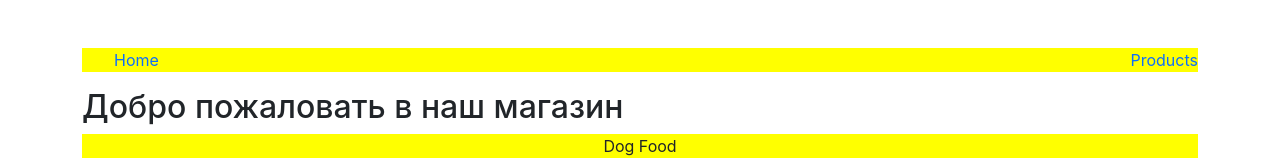
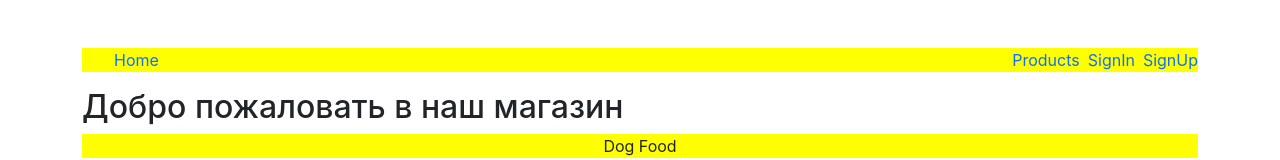
Before and after one commit to lev33/dogfood, a React (Create React App) app: page / in a window 1280 px wide. Shown: the top 160 px of the page. Built offline with nearby package versions, Linux system fonts and the light colour scheme.

Commit message:
add /signin and /signup routes

```diff
--- a/src/components/Header/Header.jsx
+++ b/src/components/Header/Header.jsx
@@ -18,6 +18,22 @@ export function Header() {
               Products
             </NavLink>
           </li>
+          <li>
+            <NavLink
+              className={({ isActive }) => classNames({ [headerStyles.activeLink]: isActive })}
+              to="/signin"
+            >
+              SignIn
+            </NavLink>
+          </li>
+          <li>
+            <NavLink
+              className={({ isActive }) => classNames({ [headerStyles.activeLink]: isActive })}
+              to="/signup"
+            >
+              SignUp
+            </NavLink>
+          </li>
         </ul>
       </nav>
     </header>
--- /dev/null
+++ b/src/components/Pages/AuthenticationPage/AuthenticationPage.jsx
@@ -0,0 +1,3 @@
+export function AuthenticationPage() {
+  return <h1>Authentication Page</h1>;
+}
--- /dev/null
+++ b/src/components/Pages/RegistrationPage/RegistrationPage.jsx
@@ -0,0 +1,3 @@
+export function RegistrationPage() {
+  return <h1>Registration Page</h1>;
+}
```
Also changed, not shown: src/index.js (+11 -1 lines).
